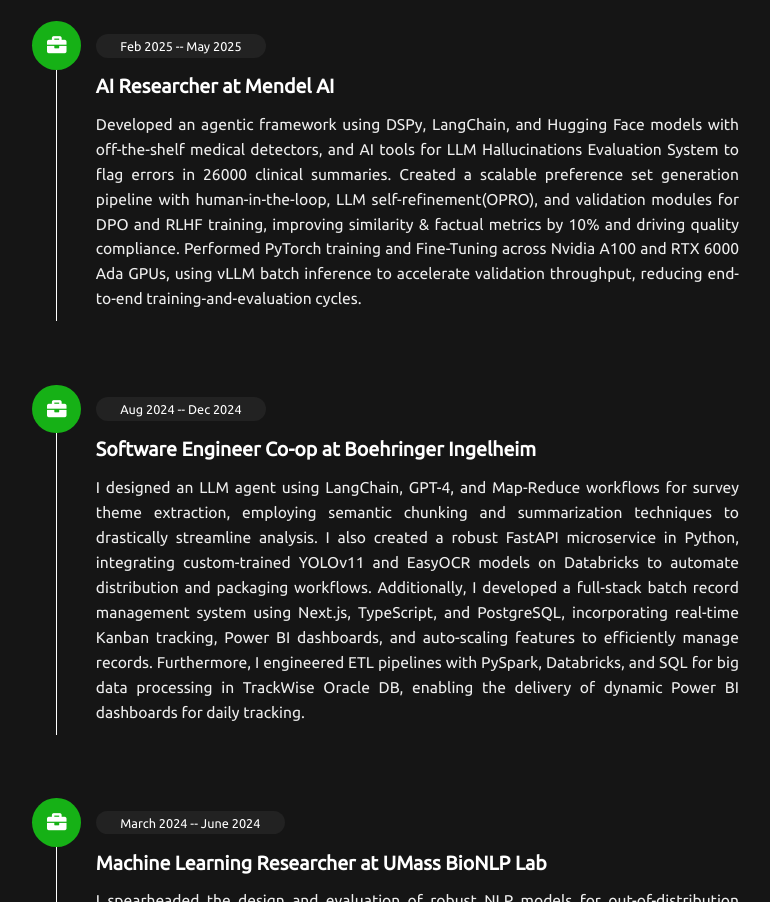
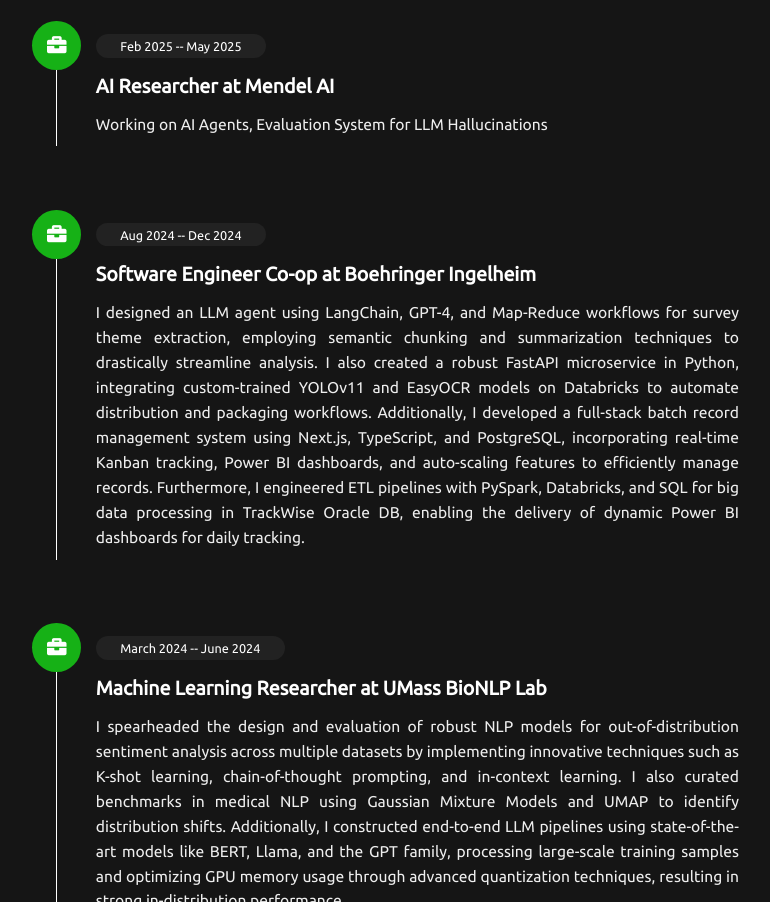
Before and after one commit to GudiVaraprasad/gudivaraprasad.github.io, a plain HTML site: page index.html in a window 1280 px wide. Shown: the part 896-1798 px from the top of the page, without its empty margins (428-1198 px from the left). Drawn offline with nearby package versions, Linux system fonts and the light colour scheme.

Commit message:
Update index.html

```diff
--- a/index.html
+++ b/index.html
@@ -156,7 +156,7 @@
 				<i class="fas fa-briefcase"></i>
 				<span>Feb 2025 -- May 2025</span>
 				<h3>AI Researcher at Mendel AI</h3>
-				<p>Developed an agentic framework using DSPy, LangChain, and Hugging Face models with off-the-shelf medical detectors, and AI tools for LLM Hallucinations Evaluation System to flag errors in 26000 clinical summaries. Created a scalable preference set generation pipeline with human-in-the-loop, LLM self-refinement(OPRO), and validation modules for DPO and RLHF training, improving similarity &amp; factual metrics by 10% and driving quality compliance. Performed PyTorch training and Fine-Tuning across Nvidia A100 and RTX 6000 Ada GPUs, using vLLM batch inference to accelerate validation throughput, reducing end-to-end training-and-evaluation cycles.</p>
+				<p>Working on AI Agents, Evaluation System for LLM Hallucinations</p>
 			</div>
 
 			<div class="box">
```
